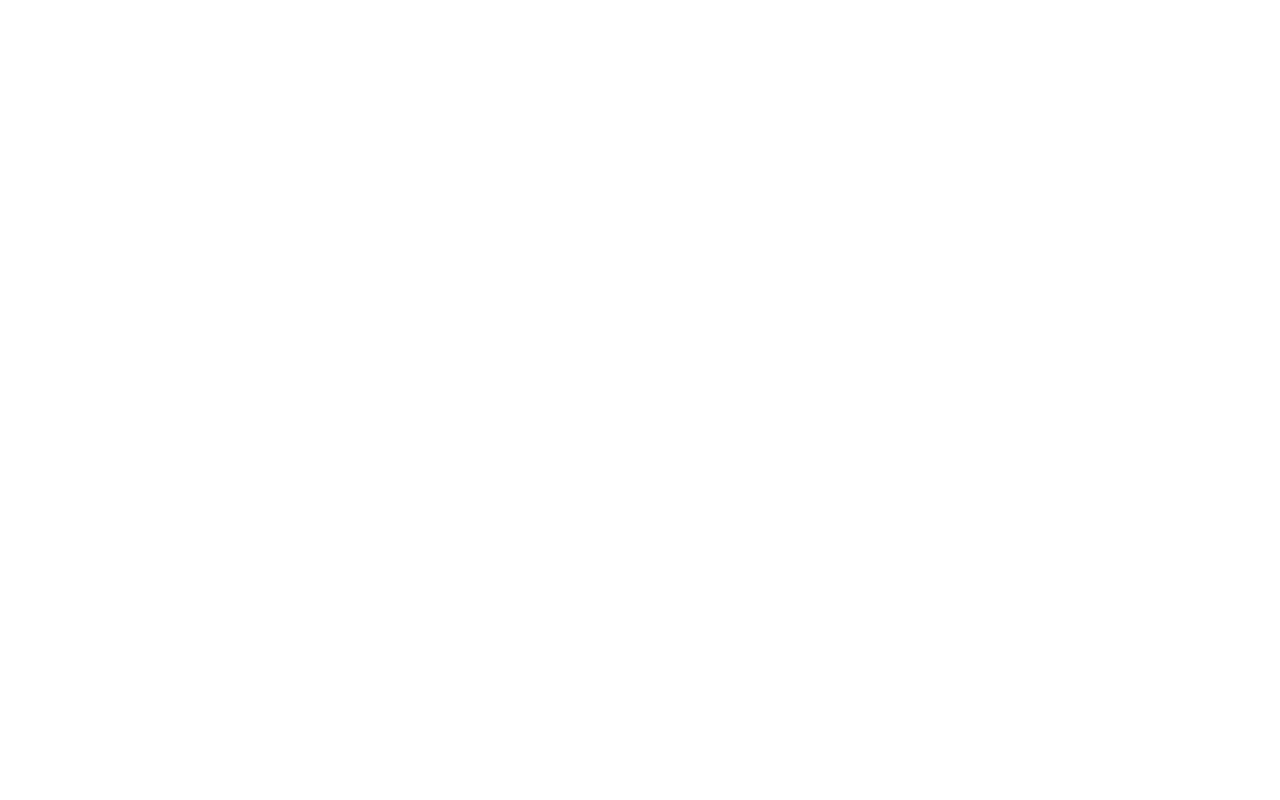
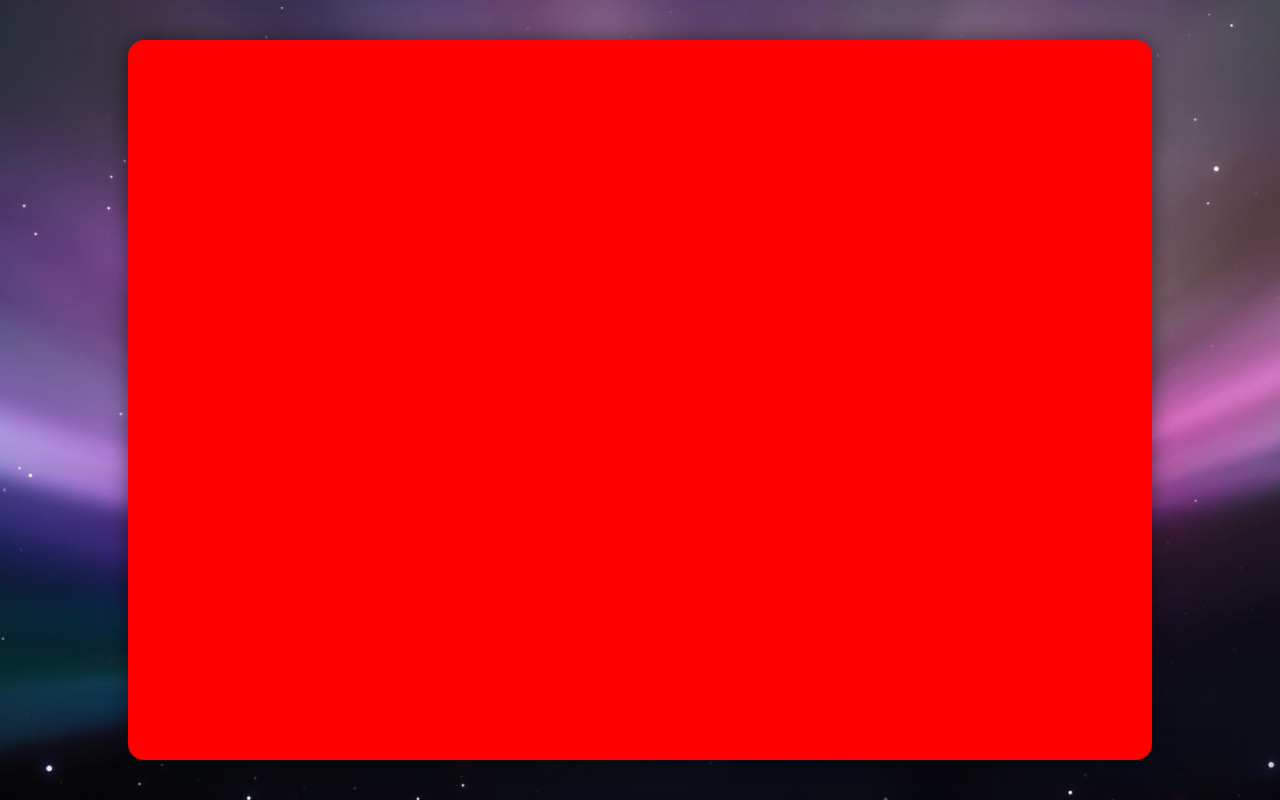
Before and after one commit to AshkanMehrvarz/Random-Color-Generator, a plain HTML site: page index.html in a window 1280 px wide. Drawn offline with Linux system fonts and the light colour scheme.

Commit message:
Main Setup

```diff
--- a/index.html
+++ b/index.html
@@ -9,6 +9,10 @@
 </head>
 <body>
 
+    <div class="main">
+
+    </div>
+
     <script src="./app.js"></script>
 </body>
 </html>
--- a/style.scss
+++ b/style.scss
@@ -0,0 +1,29 @@
+html {
+    font-family: Arial, Helvetica, sans-serif;
+    font-size: 100%;
+    width: 100%;
+    height: 100%;
+
+    body {
+        width: 100%;
+        height: 100%;
+        margin: 0;
+        padding: 0;
+        display: flex;
+        flex-direction: row;
+        justify-content: center;
+        align-items: center;
+        background-image: url(./images/bg.jpg);
+        background-position: center;
+        background-repeat: no-repeat;
+        background-size: cover;
+
+        .main {
+            width: 80%;
+            height: 90%;
+            background-color: red;
+            border-radius: 1rem;
+            box-shadow: 0 0 20px rgba(0,0,0,.5);
+        }
+    }
+}
```
Also changed, not shown: images/bg.jpg (added), style.css, 1 other file.
